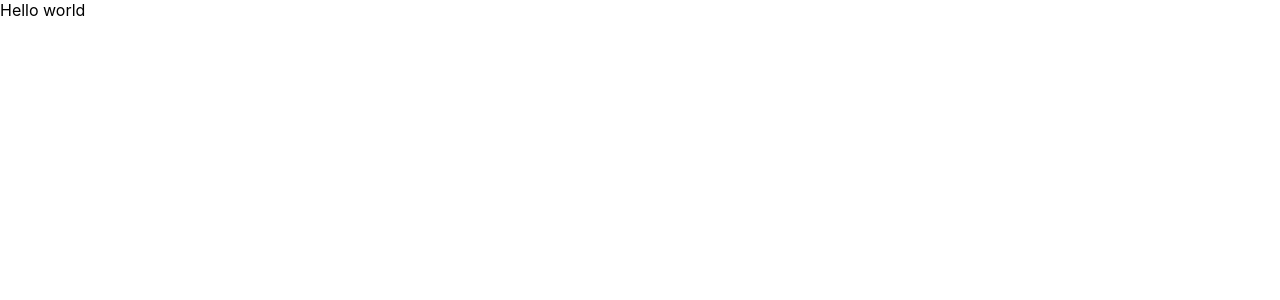
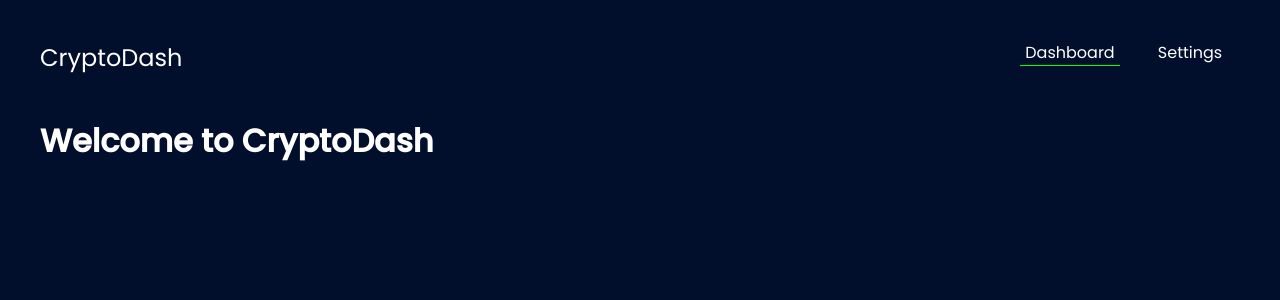
Before and after one commit to Leenamkwon/Cryptocurrency-Dashboard, a React (Create React App) app: page / in a window 1280 px wide. Shown: the top 300 px of the page. Built offline with nearby package versions, Linux system fonts and the light colour scheme.

Commit message:
Add AppProvider and hook up to app bar

```diff
--- a/package.json
+++ b/package.json
@@ -8,7 +8,8 @@
     "@testing-library/user-event": "^7.2.1",
     "react": "^16.13.1",
     "react-dom": "^16.13.1",
-    "react-scripts": "3.4.3"
+    "react-scripts": "3.4.3",
+    "styled-components": "^5.2.0"
   },
   "scripts": {
     "start": "react-scripts start",
--- a/src/App/App.css
+++ b/src/App/App.css
@@ -1,38 +1,8 @@
-.App {
-  text-align: center;
+@import url('https://fonts.googleapis.com/css2?family=Poppins:wght@300;400;500&display=swap');
+
+body {
+  background-color: #010e2c;
+  color: white;
+  font-family: 'Poppins', sans-serif;
+  font-weight: 400;
 }
-
-.App-logo {
-  height: 40vmin;
-  pointer-events: none;
-}
-
-@media (prefers-reduced-motion: no-preference) {
-  .App-logo {
-    animation: App-logo-spin infinite 20s linear;
-  }
-}
-
-.App-header {
-  background-color: #282c34;
-  min-height: 100vh;
-  display: flex;
-  flex-direction: column;
-  align-items: center;
-  justify-content: center;
-  font-size: calc(10px + 2vmin);
-  color: white;
-}
-
-.App-link {
-  color: #61dafb;
-}
-
-@keyframes App-logo-spin {
-  from {
-    transform: rotate(0deg);
-  }
-  to {
-    transform: rotate(360deg);
-  }
-}
--- a/src/App/App.js
+++ b/src/App/App.js
@@ -1,8 +1,18 @@
 import React from 'react';
 import './App.css';
+import AppLayout from './AppLayout';
+import AppBar from './AppBar';
+import { AppProvider } from './AppProvider';
 
 function App() {
-  return <div> Hello world</div>;
+  return (
+    <AppLayout>
+      <AppProvider>
+        <AppBar />
+        <h1>Welcome to CryptoDash</h1>
+      </AppProvider>
+    </AppLayout>
+  );
 }
 
 export default App;
--- /dev/null
+++ b/src/App/AppBar.js
@@ -0,0 +1,52 @@
+import React, { useContext } from 'react';
+import styled, { css } from 'styled-components';
+import { context } from './AppProvider';
+
+const Bar = styled.div`
+  display: grid;
+  font-weight: 400;
+  grid-template-columns: 180px auto 100px 100px;
+  grid-column-gap: 20px;
+`;
+
+const Logo = styled.div`
+  font-size: 1.5em;
+`;
+
+const ControlButtonElem = styled.div`
+  text-align: center;
+  cursor: pointer;
+  ${(props) =>
+    props.active &&
+    css`
+      display: grid;
+      margin-bottom: 30px;
+      border-bottom: 1px solid #03ff03;
+    `}
+`;
+
+function toProperCase(lower) {
+  return lower.charAt(0).toUpperCase() + lower.substring(1);
+}
+
+function ControlButton({ name, active }) {
+  const AppContext = useContext(context);
+  const { page, setPages } = AppContext;
+
+  return (
+    <ControlButtonElem active={page === name} onClick={() => setPages(name)}>
+      {toProperCase(name)}
+    </ControlButtonElem>
+  );
+}
+
+export default () => {
+  return (
+    <Bar>
+      <Logo> CryptoDash </Logo>
+      <div />
+      <ControlButton active name='dashboard' />
+      <ControlButton name='settings' />
+    </Bar>
+  );
+};
--- /dev/null
+++ b/src/App/AppLayout.js
@@ -0,0 +1,5 @@
+import styled from 'styled-components';
+
+export default styled.div`
+  padding: 40px;
+`;
--- /dev/null
+++ b/src/App/AppProvider.js
@@ -0,0 +1,14 @@
+import React, { useState } from 'react';
+
+const context = React.createContext();
+const AppProvider = ({ children }) => {
+  const [page, setPage] = useState('dashboard');
+
+  const setPages = (page) => setPage(page);
+
+  return (
+    <context.Provider value={{ setPages, page }}>{children}</context.Provider>
+  );
+};
+
+export { AppProvider, context };
```
Also changed, not shown: 1 other file (tests, documents, lock files or other folders).
